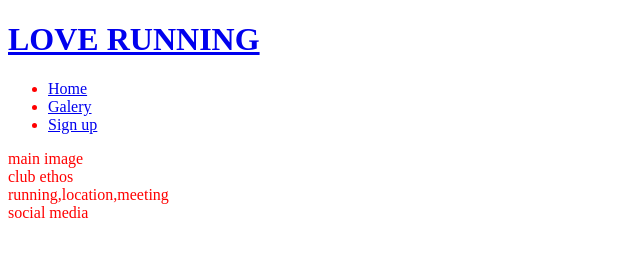
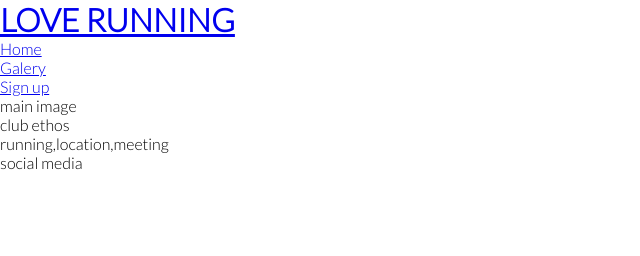
Before and after one commit to JoseParra28/Love-runnning, a plain HTML site: page index.html in a window 1280 px wide. Shown: the whole page, without its empty margins (0-640 px from the left). Drawn offline with Linux system fonts and the light colour scheme.

Commit message:
google fonts

```diff
--- a/assets/css/style.css
+++ b/assets/css/style.css
@@ -1,3 +1,13 @@
+
+@import url('https://fonts.googleapis.com/css2?family=Lato:wght@300&family=Oswald:wght@300&display=swap');
+
+*{
+    padding: 0%;
+    margin: 0%;
+    border: none;
+}
 body{
-    color: red;
+    font-family: lato, sans-serif;
+    font-weight: 300;
+
 }
```
